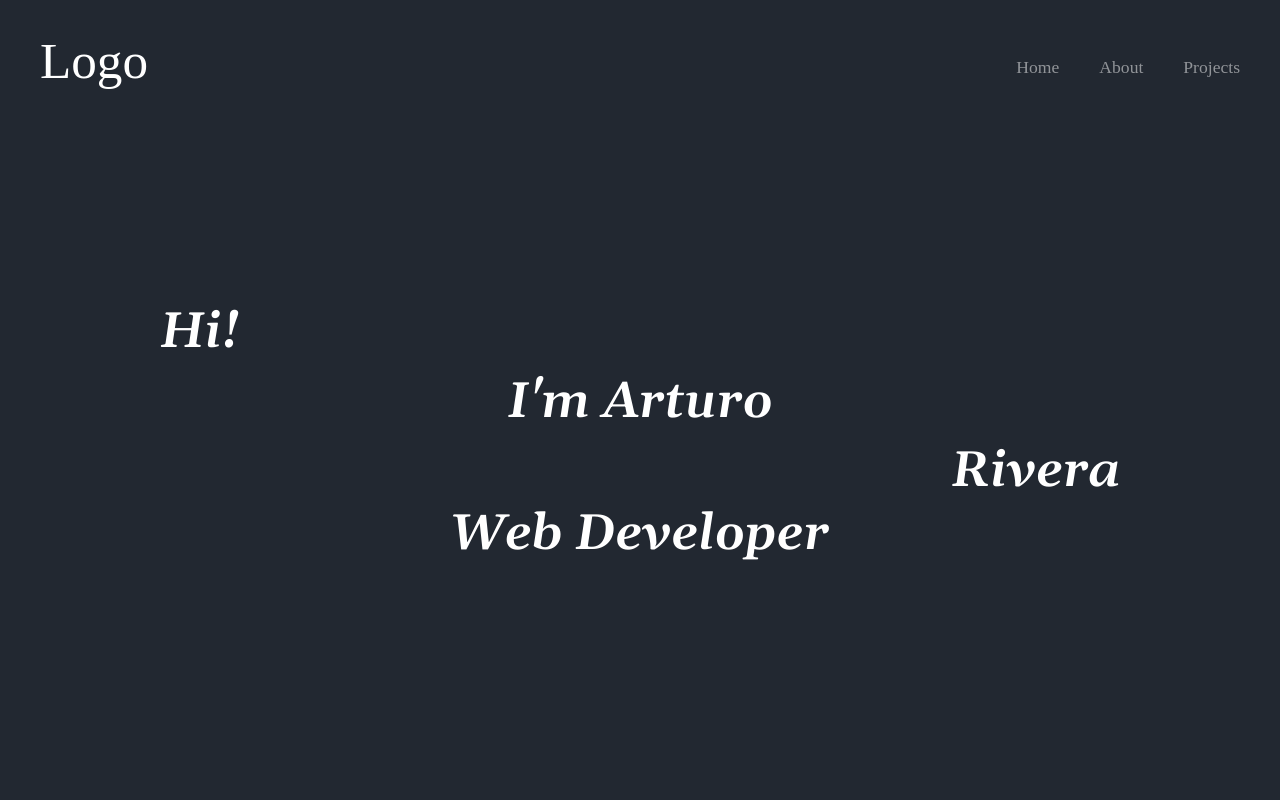
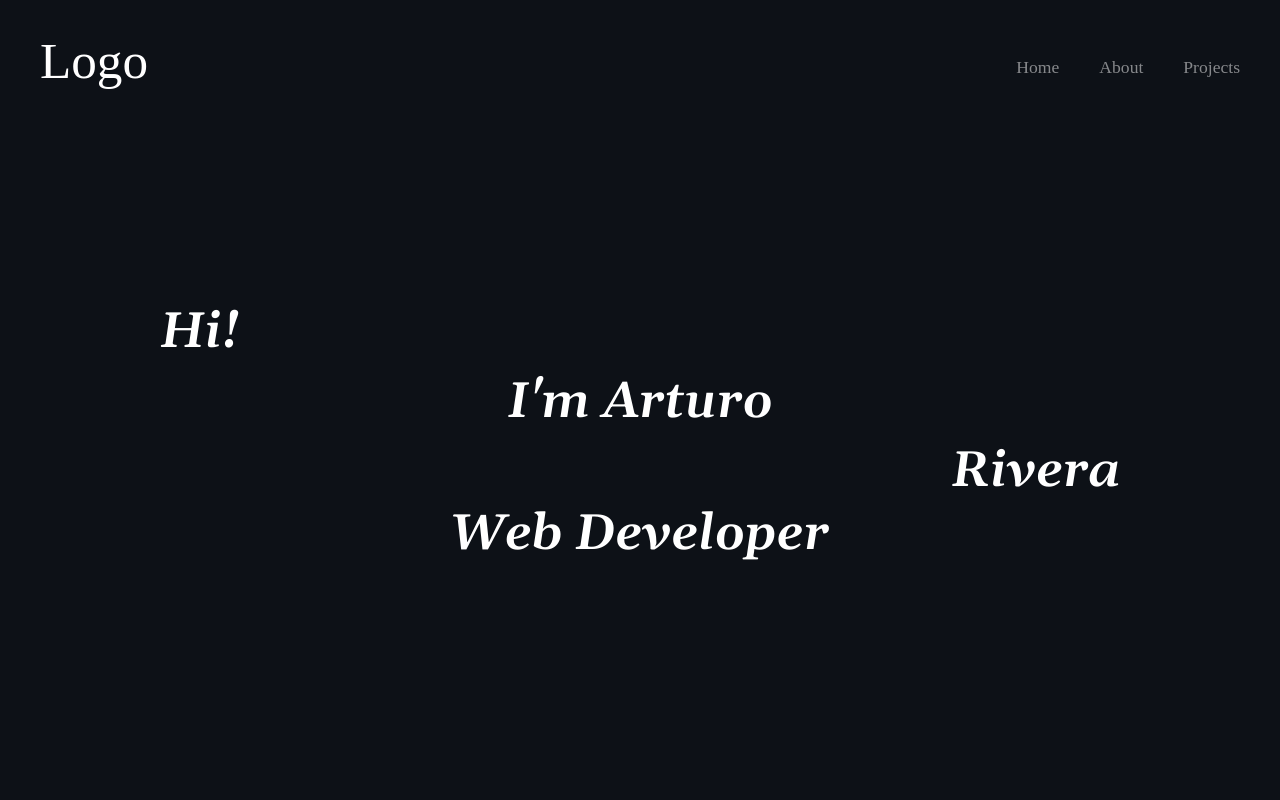
Before and after one commit to Houser97/Portfolio, a React (Create React App) app: page / in a window 1280 px wide. Shown: the top 800 px of the page. Built offline with nearby package versions, Linux system fonts and the light colour scheme.

Commit message:
Change background color

```diff
--- a/src/index.css
+++ b/src/index.css
@@ -13,7 +13,7 @@
 
   --home-color: white;
   /*--home-background: rgb(28, 26, 26);*/
-  --background: #222831;/* #222831;#FFD369;*/
+  --background: #0d1117;/* #222831;#FFD369;*/
 
   --spans-top-bottom-offset: 9px; /*Se usa para separar líneas de ToggleButton*/
   --padding-main-containers: 0px 60px;
--- a/src/styles/Footer.css
+++ b/src/styles/Footer.css
@@ -2,7 +2,7 @@
 
 .app__footer{
     width: 100%;
-    background-color: rgb(19, 18, 18);
+    background-color: #161b22;
     display: flex;
     justify-content: space-between;
     align-items: center;
--- a/src/styles/Header.css
+++ b/src/styles/Header.css
@@ -120,7 +120,7 @@ header a {
 }
 
 .header-backgound{
-    background-color: rgb(19, 18, 18);
+    background-color: #161b22;
     z-index: 0;
     position: absolute;
     width: 100%;
```
